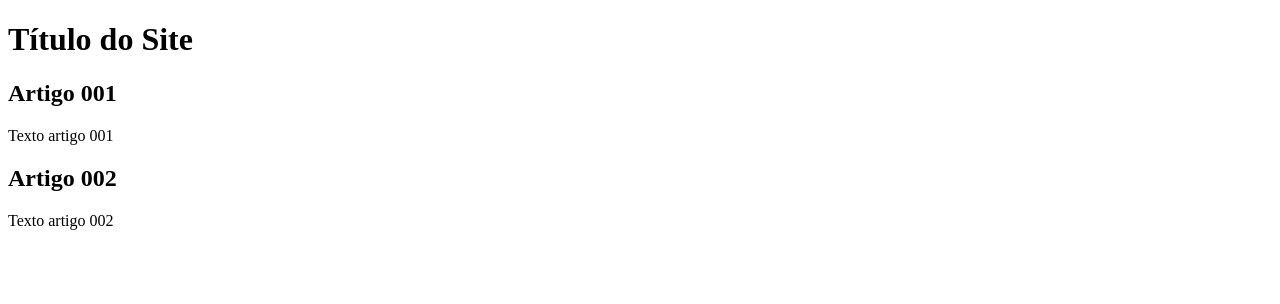
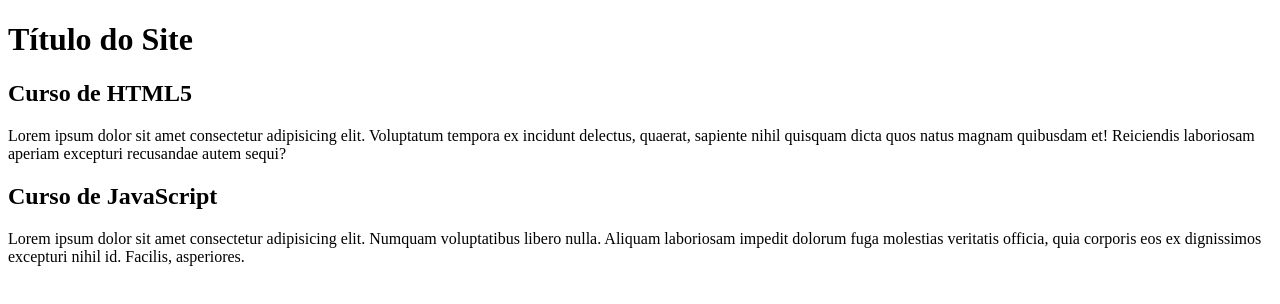
Before and after one commit to Samuelwsz/Ola-Mundo, a plain HTML site: page EstudoBranch/indexBranch.html in a window 1280 px wide. Drawn offline with Linux system fonts and the light colour scheme.

Commit message:
Branch conteudo começou a ter conteudos

```diff
--- a/EstudoBranch/indexBranch.html
+++ b/EstudoBranch/indexBranch.html
@@ -12,12 +12,21 @@
             <h1>Título do Site</h1>
         </header>
         <article>
-            <h2>Artigo 001</h2>
-            <p>Texto artigo 001</p>
+            <h2>Curso de HTML5</h2>
+            <p>Lorem ipsum dolor sit amet consectetur
+                adipisicing elit. Voluptatum tempora
+                ex incidunt delectus, quaerat, sapiente
+                nihil quisquam dicta quos natus magnam
+                 quibusdam et! Reiciendis laboriosam
+                  aperiam excepturi recusandae autem sequi?</p>
         </article>
         <article>
-            <h2>Artigo 002</h2>
-            <p>Texto artigo 002</p>
+            <h2>Curso de JavaScript</h2>
+            <p>Lorem ipsum dolor sit amet consectetur
+                adipisicing elit. Numquam voluptatibus
+                 libero nulla. Aliquam laboriosam impedit
+                  dolorum fuga molestias veritatis officia, quia corporis
+                 eos ex dignissimos excepturi nihil id. Facilis, asperiores.</p>
         </article>
     </main>
 </body>
```
